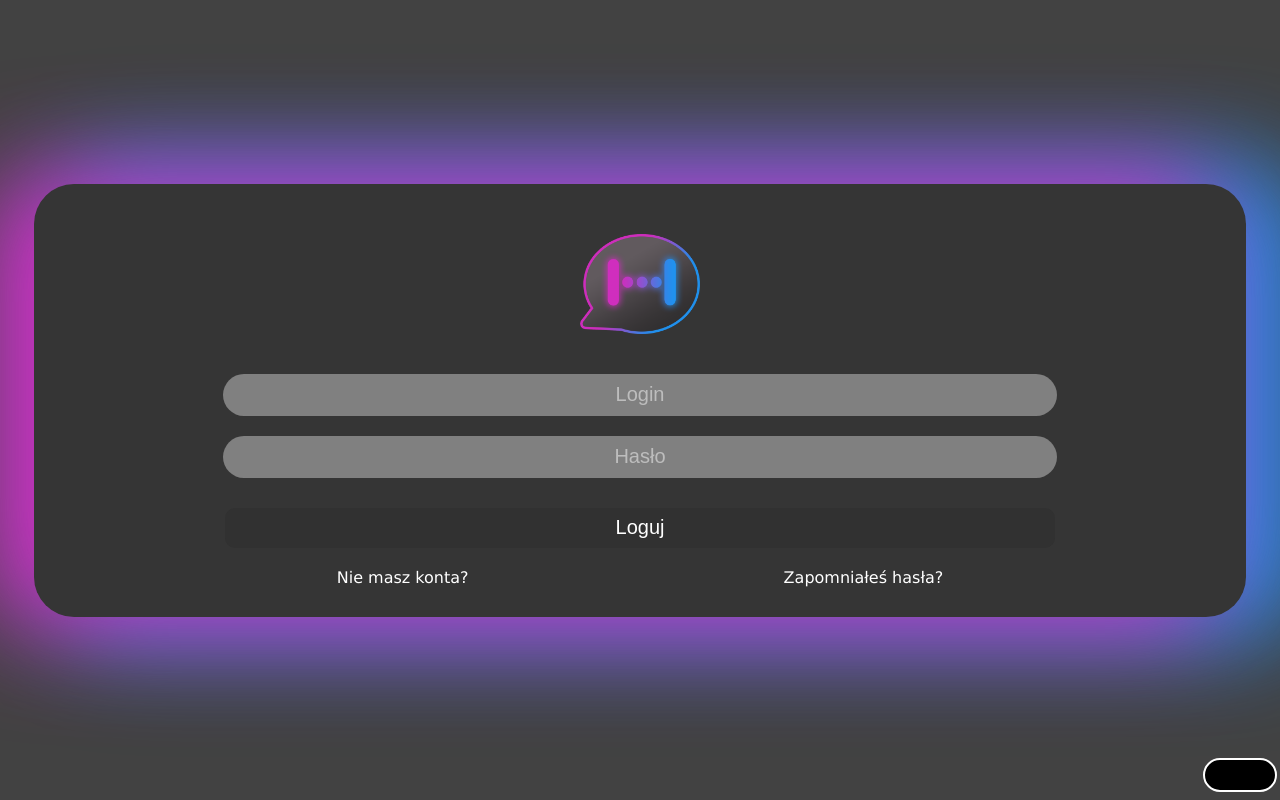
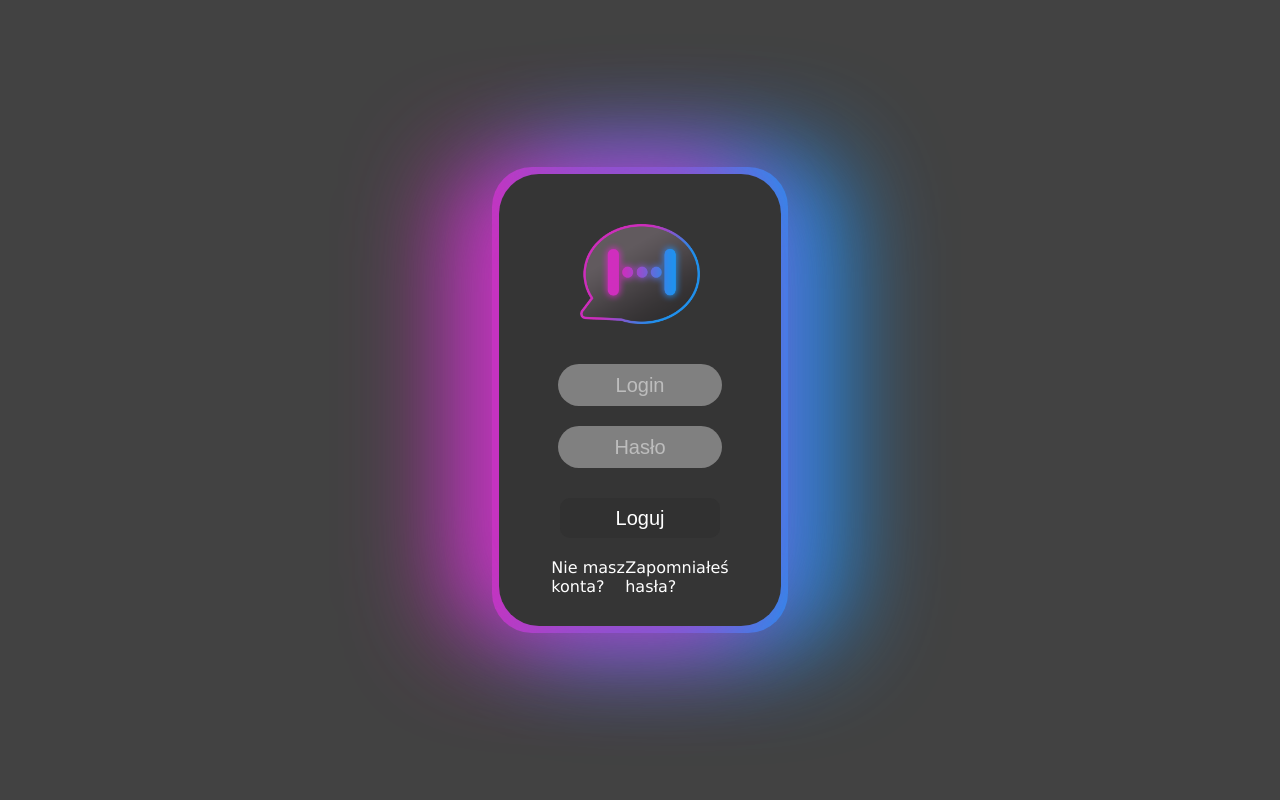
Before and after one commit to DemonSwans/ProjectX, a Flask app: page / in a window 1280 px wide. Run offline with Flask 2, Linux system fonts and the light colour scheme.

Commit message:
Poprawka login.html

```diff
--- a/Project X/website/templates/login.html
+++ b/Project X/website/templates/login.html
@@ -4,10 +4,11 @@
     <meta charset="UTF-8">
     <meta http-equiv="X-UA-Compatible" content="IE=edge">
     <meta name="viewport" content="width=device-width, initial-scale=1.0">
-    <link rel="stylesheet" href="{{ url_for('static', filename='style.css') }}">
+    <link rel="stylesheet" href="{{ url_for('static', filename='style.css')}}">
     <title>Project X</title>
 </head>
 <body>
+    <div class="border">
         <div class="login-win">
             <img src="static\x2.png" alt="">
             <form method = "post">
@@ -20,11 +21,7 @@
                 <a href="" class="hiperlink">Zapomniałeś hasła?</a>
             </div>
         </div>
-    <div class="switch-con">
-        <div class="switch">
-            <div class="btn"></div>
+        <script src="{{ url_for('static', filename='app.js')}}"></script>
     </div>
-    </div>
-    <script src="{{ url_for('static', filename='app.js')}}"></script>
 </body>
 </html>
```
Lines whose indentation alone changed are shown as unchanged.
